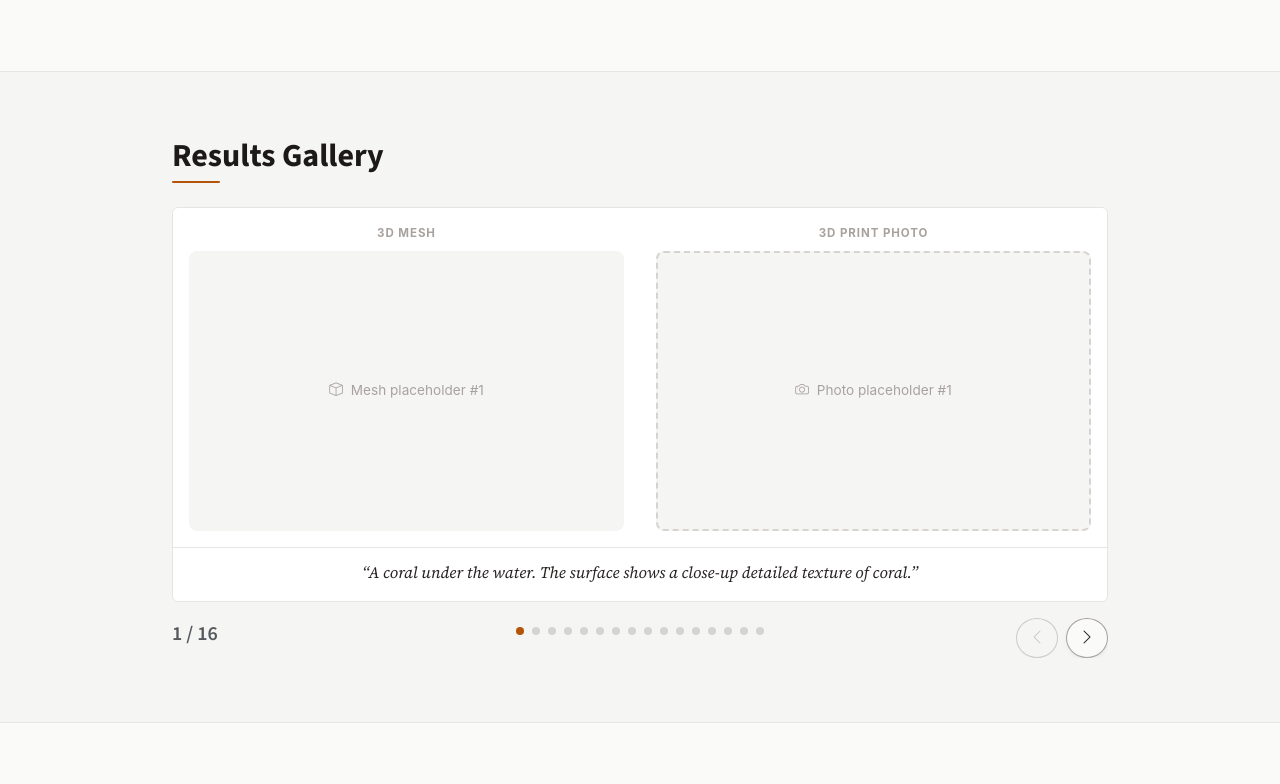
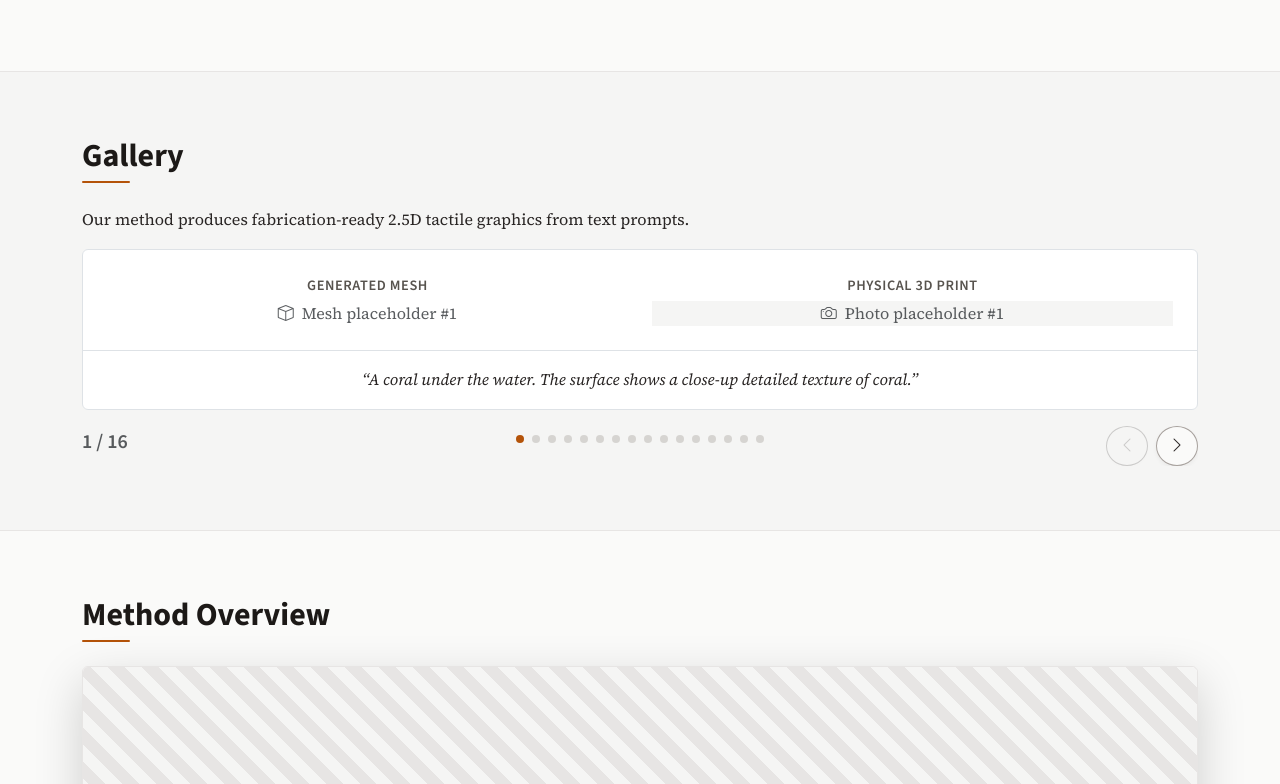
Before and after one commit to RuihanGao/Text2TactileGraphics, a plain HTML site: page index.html in a window 1280 px wide. Shown: the part 1000-1784 px from the top of the page. Drawn offline with nearby package versions, Linux system fonts and the light colour scheme; some packages are replaced by stand-ins of ours; a script that the page names is missing.

Commit message:
Clean up gallery code

```diff
--- a/index.html
+++ b/index.html
@@ -87,15 +87,45 @@
      ============================================================ -->
 <section id="gallery" class="gallery-section bg-body-variant">
     <div class="container max-w-image">
-        <h2 class="section-title">Results Gallery</h2>
+        <h2 class="section-title">Gallery</h2>
+        <p>Our method produces fabrication-ready 2.5D tactile graphics from text prompts.</p>
+        <template id="gallery-slide-template">
+            <div class="swiper-slide bg-white rounded border border-muted">
+                <div class="row p-4 g-4">
+                    <div class="col-12 col-md-6 text-center">
+                        <p class="gallery-pane-label mb-1">Generated mesh</p>
+                        <model-viewer
+                                class="w-100 bg-body-variant"
+                                shadow-intensity="0.6"
+                                camera-controls
+                                touch-action="pan-y"
+                                auto-rotate>
+                            <div class="text-muted">
+                                <i class="bi bi-box me-2"></i><span data-field="mesh-label"></span>
+                            </div>
+                        </model-viewer>
+                    </div>
+                    <div class="col-12 col-md-6 text-center">
+                        <p class="gallery-pane-label mb-1">Physical 3D print</p>
+                        <div class="text-muted bg-body-variant">
+                            <span><i class="bi bi-camera me-2"></i><span data-field="photo-label"></span></span>
+                        </div>
+                    </div>
+                </div>
+                <div class="text-center p-3 border-top border-muted">
+                    <span class="prompt" data-field="prompt"></span>
+                </div>
+            </div>
+        </template>
+
         <div class="swiper" id="gallery-wrapper">
             <div class="swiper-wrapper" id="gallery-track"></div>
             <div class="d-flex justify-content-between mt-3">
-                <div class="text-muted font-sans-serif fw-semibold fs-5" style="width:100px">
+                <div class="text-muted font-sans-serif fw-semibold fs-5" style="width:96px">
                     <span id="gallery-current">1</span> / <span id="gallery-total">16</span>
                 </div>
                 <div class="swiper-pagination position-relative align-content-center" id="gallery-pagination"></div>
-                <div class="d-flex gap-2 justify-content-end" style="width:100px">
+                <div class="d-flex gap-2 justify-content-end" style="width:96px">
                     <button id="gallery-prev" class="btn btn-tactile-outline btn-circle fs-6"
                             aria-label="Previous" disabled>
                         <i class="bi bi-chevron-left"></i>
--- a/script.js
+++ b/script.js
@@ -28,34 +28,18 @@
 
     total.textContent = results.length.toString();
 
-    /* Build slides */
+    /* Build slides from <template> */
+    const slideTemplate = document.getElementById('gallery-slide-template');
+
     results.forEach(function (r, i) {
-        const slide = document.createElement('div');
-        slide.className = 'swiper-slide gallery-slide';
-        slide.innerHTML =
-            '<div class="gallery-pane">' +
-            '<span class="gallery-pane-label">3D Mesh</span>' +
-            '<model-viewer ' +
-            'alt="3D tactile mesh for: ' + r.prompt + '" ' +
-            'shadow-intensity="0.6" ' +
-            'camera-controls ' +
-            'touch-action="pan-y" ' +
-            'auto-rotate ' +
-            'style="width:100%;height:280px;border-radius:.5rem;background:var(--stone-100);">' +
-            '<div slot="poster" style="display:flex;align-items:center;justify-content:center;width:100%;height:100%;color:var(--stone-400);font-family:Inter,sans-serif;font-size:.85rem;">' +
-            '<i class="bi bi-box me-2"></i>Mesh placeholder #' + (i + 1) +
-            '</div>' +
-            '</model-viewer>' +
-            '</div>' +
-            '<div class="gallery-pane">' +
-            '<span class="gallery-pane-label">3D Print Photo</span>' +
-            '<div class="photo-placeholder">' +
-            '<span><i class="bi bi-camera me-2"></i>Photo placeholder #' + (i + 1) + '</span>' +
-            '</div>' +
-            '</div>' +
-            '<div class="gallery-caption">' +
-            '<span class="prompt">' + r.prompt + '</span>' +
-            '</div>';
+        const slide = slideTemplate.content.firstElementChild.cloneNode(true);
+        const num = i + 1;
+
+        slide.querySelector('model-viewer').alt = '3D tactile mesh for: ' + r.prompt;
+        slide.querySelector('[data-field="mesh-label"]').textContent = 'Mesh placeholder #' + num;
+        slide.querySelector('[data-field="photo-label"]').textContent = 'Photo placeholder #' + num;
+        slide.querySelector('[data-field="prompt"]').textContent = r.prompt;
+
         track.appendChild(slide);
     });
 
@@ -63,6 +47,7 @@
         counter.textContent = swiper.activeIndex + 1;
     }
 
+    /* Initialize Swiper */
     new Swiper('#gallery-wrapper', {
         a11y: true,
         slidesPerView: 1,
--- a/style.css
+++ b/style.css
@@ -200,66 +200,13 @@
     outline-offset: 0;
 }
 
-.gallery-slide {
-    display: grid;
-    grid-template-columns: 1fr 1fr;
-    background: white;
-    border-radius: var(--bs-border-radius);
-    border: 1px solid var(--bs-stroke-muted);
-}
-
-@media (max-width: 767px) {
-    .gallery-slide {
-        grid-template-columns: 1fr;
-    }
-}
-
-.gallery-pane {
-    padding: 1rem;
-    display: flex;
-    flex-direction: column;
-    align-items: center;
-    justify-content: center;
-    min-height: 320px;
-}
-
 .gallery-pane-label {
-    font-family: 'Inter', sans-serif;
-    font-size: .72rem;
-    font-weight: 700;
+    font-family: var(--bs-font-sans-serif), sans-serif;
+    font-size: 0.9rem;
+    font-weight: 600;
     text-transform: uppercase;
-    letter-spacing: .08em;
-    color: var(--stone-400);
-    margin-bottom: .5rem;
-}
-
-.gallery-pane model-viewer {
-    width: 100%;
-    height: 280px;
-    border-radius: .5rem;
-    background: var(--stone-100);
-    --poster-color: transparent;
-}
-
-.gallery-pane .photo-placeholder {
-    width: 100%;
-    height: 280px;
-    border-radius: .5rem;
-    background: var(--stone-100);
-    display: flex;
-    align-items: center;
-    justify-content: center;
-    color: var(--stone-400);
-    font-family: 'Inter', sans-serif;
-    font-size: .85rem;
-    border: 2px dashed var(--stone-300);
-}
-
-.gallery-caption {
-    text-align: center;
-    padding: .75rem 1.25rem 1rem;
-    grid-column: 1 / -1;
-    border-top: 1px solid var(--bs-stroke-muted);
+    letter-spacing: .04em;
+    color: var(--bs-muted);
 }
 
 .prompt {
@@ -406,5 +353,8 @@
 }
 
 .max-w-image {
-    max-width: 960px;
 }
+
+.border-muted {
+    border-color: var(--bs-stroke-muted);
+}
```
